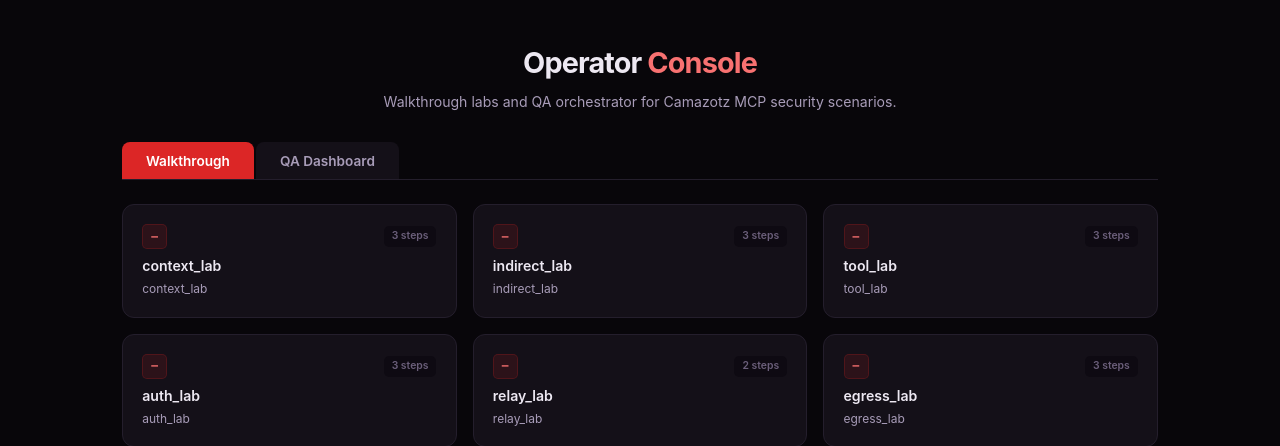
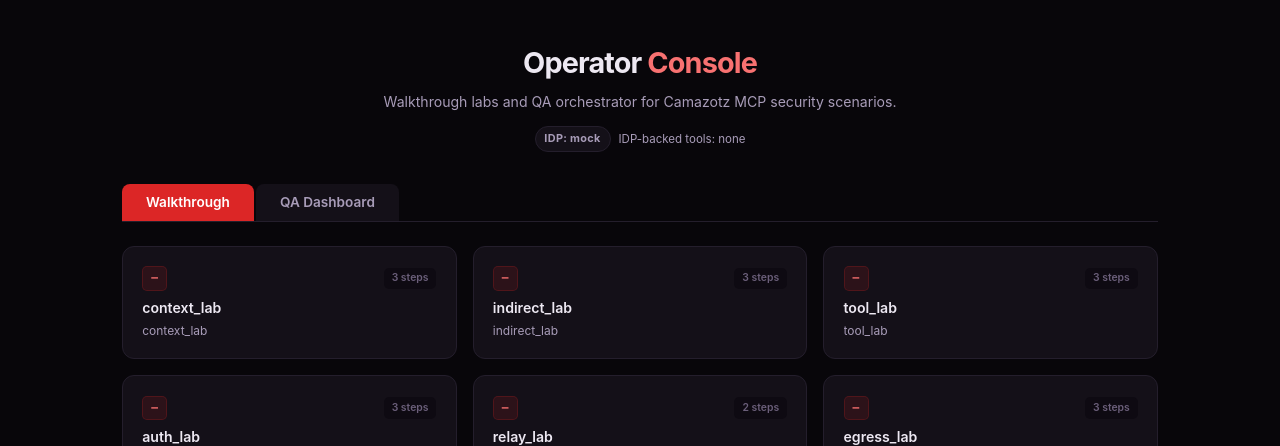
Before and after one commit to babywyrm/camazotz, a Flask app: page /operator in a window 1280 px wide. Shown: the part 61-507 px from the top of the page. Run offline with Flask 3, Linux system fonts and the light colour scheme; data that the repository does not hold is empty.

Commit message:
feat(identity): add dedicated zitadel tests and operator IDP wiring view
Add a dedicated ZITADEL flow test suite, expose explicit IDP-backed labs/tools via gateway config, and surface those mappings in the operator UI so live identity-backed coverage is visible at a glance.

```diff
--- a/frontend/app.py
+++ b/frontend/app.py
@@ -230,6 +230,22 @@ def _fetch_scenarios() -> list[dict]:
         return []
 
 
+def _fetch_gateway_config() -> dict[str, object]:
+    try:
+        resp = httpx.get(f"{GATEWAY_URL}/config", timeout=5.0)
+        resp.raise_for_status()
+        payload = resp.json()
+        if isinstance(payload, dict):
+            return payload
+    except (httpx.HTTPError, ValueError):
+        pass
+    return {
+        "idp_provider": "mock",
+        "idp_backed_labs": [],
+        "idp_backed_tools": [],
+    }
+
+
 @app.route("/challenges")
 def challenges():
     scenarios = _fetch_scenarios()
@@ -273,6 +289,15 @@ def challenge_verify(threat_id: str):
 def operator():
     from qa_runner.walkthroughs import WALKTHROUGHS
 
+    cfg = _fetch_gateway_config()
+    idp_provider = str(cfg.get("idp_provider", "mock"))
+    idp_backed_labs = {
+        lab for lab in cfg.get("idp_backed_labs", []) if isinstance(lab, str)
+    }
+    idp_backed_tools = [
+        tool for tool in cfg.get("idp_backed_tools", []) if isinstance(tool, str)
+    ]
+
     scenarios = {s["module_name"]: s for s in _fetch_scenarios()}
     walkthrough_labs = []
     for lab_name, steps in sorted(
@@ -286,12 +311,15 @@ def operator():
             "title": sc.get("title", lab_name),
             "description": sc.get("description", ""),
             "step_count": len(steps),
+            "idp_backed": lab_name in idp_backed_labs,
         })
     return render_template(
         "operator.html",
         modules=list(MODULE_TESTS.keys()),
         levels=list(GUARDRAIL_LEVELS),
         walkthrough_labs=walkthrough_labs,
+        idp_provider=idp_provider,
+        idp_backed_tools=idp_backed_tools,
     )
 
 
--- a/frontend/templates/operator.html
+++ b/frontend/templates/operator.html
@@ -7,6 +7,11 @@
 .op-hero h1{font-size:1.8rem;font-weight:700;letter-spacing:-.03em;margin-bottom:.3rem}
 .op-hero h1 span{color:var(--accent2)}
 .op-hero p{color:var(--text2);font-size:.88rem;max-width:520px;margin:0 auto .8rem}
+.idp-strip{display:flex;align-items:center;justify-content:center;gap:.5rem;flex-wrap:wrap;margin:.5rem 0 1rem}
+.idp-pill{padding:.2rem .55rem;border-radius:999px;font-size:.68rem;font-weight:700;letter-spacing:.03em}
+.idp-pill.on{background:rgba(34,197,94,.15);color:#86efac;border:1px solid rgba(34,197,94,.25)}
+.idp-pill.off{background:var(--surface);color:var(--text2);border:1px solid var(--border)}
+.idp-tools{font-size:.72rem;color:var(--text2)}
 
 .op-tabs{display:flex;gap:2px;border-bottom:1px solid var(--border);margin-bottom:1.5rem}
 .op-tab{padding:.65rem 1.5rem;font-size:.85rem;font-weight:600;cursor:pointer;
@@ -195,6 +200,12 @@
   <div class="op-hero">
     <h1>Operator <span>Console</span></h1>
     <p>Walkthrough labs and QA orchestrator for Camazotz MCP security scenarios.</p>
+    <div class="idp-strip">
+      <span class="idp-pill {{ 'on' if idp_provider == 'zitadel' else 'off' }}">
+        IDP: {{ idp_provider }}
+      </span>
+      <span class="idp-tools">IDP-backed tools: {{ idp_backed_tools|join(', ') if idp_backed_tools else 'none' }}</span>
+    </div>
   </div>
 
   <div class="op-tabs">
@@ -211,6 +222,9 @@
           <div class="lab-card-header">
             <span class="lab-card-threat">{{ lab.threat_id or '\u2014' }}</span>
             <span class="lab-card-steps">{{ lab.step_count }} steps</span>
+            {% if lab.idp_backed %}
+            <span class="lab-card-steps">IDP-backed</span>
+            {% endif %}
           </div>
           <div class="lab-card-title">{{ lab.title }}</div>
           <div class="lab-card-desc">{{ lab.description or lab.lab }}</div>
```
Also changed, not shown: brain_gateway/app/main.py (+9 -0 lines), tests/test_mcp_compliance.py (+4 -0 lines), tests/test_operator.py (+30 -0 lines), tests/test_zitadel_flows.py (added, +99 -0 lines), 1 other file.
